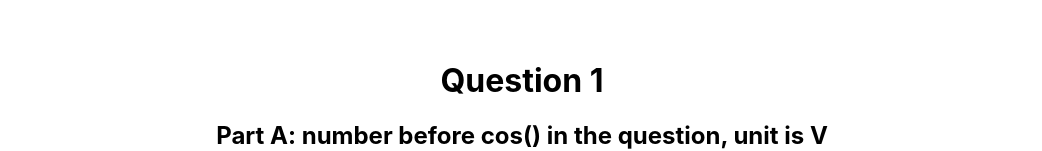
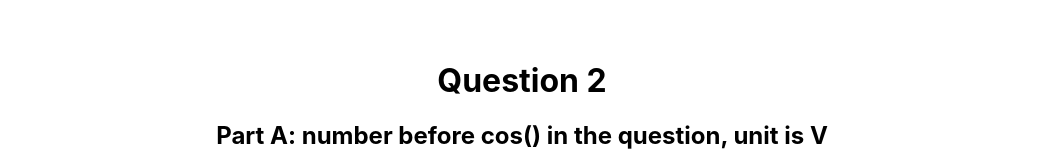
Before and after one commit to Cyberistic/circiuitshwthing, a React (Create React App) app in the folder hwthing/: page / in a window 1280 px wide. Shown: the part 376-527 px from the top of the page, without its empty margins (118-1160 px from the left). Built offline with nearby package versions, Linux system fonts and the light colour scheme.

Commit message:
whatever

```diff
--- a/hwthing/src/App.js
+++ b/hwthing/src/App.js
@@ -343,7 +343,7 @@ function Question2() {
   return(
   <>
   <br />
-  <h1>Question 1</h1>
+  <h1>Question 2</h1>
   <h2>Part A: number before cos() in the question, unit is V</h2>
   <h2>Part B: 50</h2>
   <h2>Part C: 314</h2>
```
